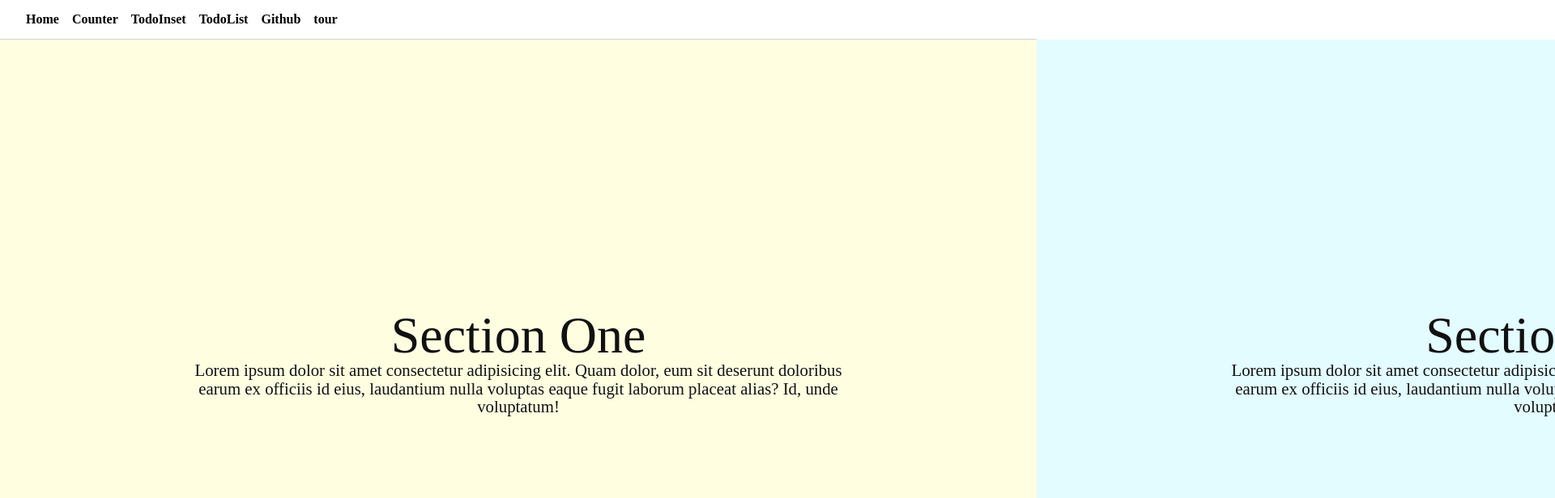
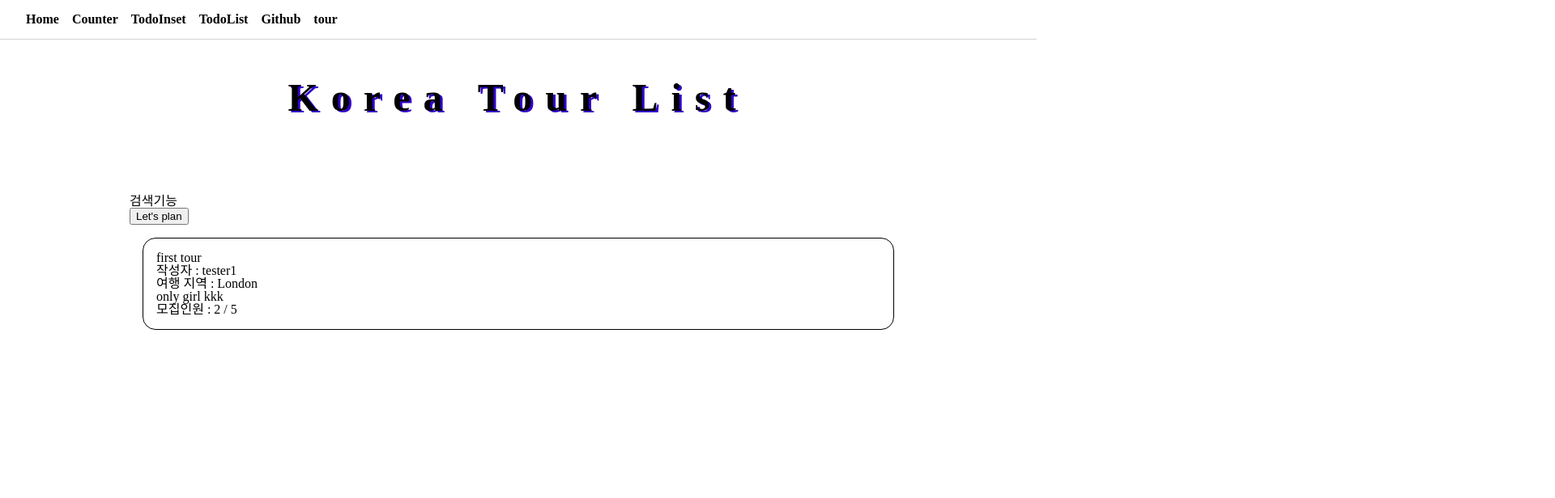
Before and after one commit to qkrwlgh91/ts-redux-practice, a React (Create React App) app: page /tour in a window 1280 px wide. Before the commit this address led to /. Shown: the top 616 px of the page at 81% size, 1920 px wide, since content can reach past the window. Built offline with nearby package versions, Linux system fonts and the light colour scheme; what typesafe-actions would draw is missing.

Commit message:
tour page set up

```diff
--- a/package.json
+++ b/package.json
@@ -15,6 +15,7 @@
     "axios": "^0.21.0",
     "react": "^17.0.1",
     "react-dom": "^17.0.1",
+    "react-horizontal-scrolling-menu": "^0.7.8",
     "react-redux": "^7.2.2",
     "react-router-dom": "^5.2.0",
     "react-scripts": "4.0.0",
--- a/src/App.tsx
+++ b/src/App.tsx
@@ -8,6 +8,8 @@ import TodoList from './components/TodoList';
 import GithubProfileLoader from './containers/GithubProfileLoader';
 import Tour from './components/Tour';
 import Header from './components/nav/Header';
+import TourPlan from './components/tour/TourPlan';
+import TourList from './components/tour/TourList';
 
 
 function App() {
@@ -21,7 +23,9 @@ function App() {
         <Route exact={true} path="/todo-insert" component={TodoInset} />
         <Route exact={true} path="/todo-list" component={TodoList} />
         <Route exact={true} path="/git-info" component={GithubProfileLoader} />
-        <Route exact={true} path="/tour-plan" component={Tour} />
+        <Route exact={true} path="/tour" component={Tour} />
+        <Route exact={true} path="/tour-plan" component={TourPlan} />
+        <Route exact={true} path="/tour-list" component={TourList} />
         {/* not fount */}
         <Route component={() => <Redirect to="/" />} />
       </Switch>
--- a/src/components/Home.tsx
+++ b/src/components/Home.tsx
@@ -1,11 +1,11 @@
-import React from 'react';
+import React, {Component} from 'react';
 
 
 function Home() {
     return (
         <div className="container">
             <section>
-                <div className="content" data-0="transform:translateX(0%);" data-1000="transform:translateX(-400%);">
+                <div className="content">
                     <h2>Section One</h2>
                     <p>Lorem ipsum dolor sit amet consectetur adipisicing elit. Quam dolor, eum sit deserunt doloribus earum ex officiis id eius, laudantium nulla voluptas eaque fugit laborum placeat alias? Id, unde voluptatum!</p>
                     </div>
--- a/src/components/Tour.tsx
+++ b/src/components/Tour.tsx
@@ -1,9 +1,57 @@
-import React from 'react';
+import React, {useState, useEffect} from 'react';
+import {Link} from 'react-router-dom';
 
 function Tour() {
+
+    type TourList = {
+        id: number,
+        name: string,
+        title: string,
+        location: string,
+        people: number,
+        gather: number,
+        detail: string
+    };
+
+    const [tourList, setTourList] = useState<TourList>(
+        {
+            id: 1,
+            name: 'tester1',
+            title: 'first tour',
+            location: 'London',
+            people: 5,
+            gather: 2,
+            detail: 'only girl kkk'
+        }
+    )
+
     return (
         <section>
-            투어페이지 입니다.
+            <header className="tour">
+                <div className="tour__header">Korea Tour List</div>
+
+            </header>
+            <article className="tour__article" >
+                검색기능
+                <div>
+                    <button>
+                        <Link to="/tour-plan">
+                            Let's plan
+                        </Link>
+                    </button>
+                </div>
+                <div className="tour__article--list" >
+                    <Link to="/tour-list">
+                        <ul>
+                            <li>{tourList.title}</li>
+                            <li>작성자 : {tourList.name}</li>
+                            <li>여행 지역 : {tourList.location}</li>
+                            <li>{tourList.detail}</li>
+                            <li>모집인원 : {tourList.gather} / {tourList.people}</li>
+                        </ul>
+                    </Link>
+                </div>
+            </article>
         </section>
     )
 }
--- a/src/components/nav/Header.tsx
+++ b/src/components/nav/Header.tsx
@@ -21,7 +21,7 @@ function Header() {
                     <Link to="/git-info">Github</Link>
                 </li>
                 <li>
-                    <Link to="/tour-plan">tour</Link>
+                    <Link to="/tour">tour</Link>
                 </li>
             </ul>
         </header>
--- /dev/null
+++ b/src/components/tour/TourList.tsx
@@ -0,0 +1,11 @@
+import React from 'react';
+
+function TourList() {
+    return (
+        <div>
+            리스트
+        </div>
+    )
+}
+
+export default TourList;
--- /dev/null
+++ b/src/components/tour/TourPlan.tsx
@@ -0,0 +1,11 @@
+import React from 'react';
+
+function TourPlan() {
+    return (
+        <div>
+            tour plan
+        </div>
+    )
+}
+
+export default TourPlan;
--- a/src/scss/import/home/_home.scss
+++ b/src/scss/import/home/_home.scss
@@ -4,14 +4,19 @@
     left: 0;
     width: 100%;
     display: flex;
+    scroll-behavior: smooth;
+    overflow-x: scroll;
+    scroll-snap-type: x mandatory;
     section {
-        min-width: 100%;
+        min-width: 80%;
+        margin-right: 10%;
         height: auto;
         display: flex;
         justify-content: center;
         align-items: center;
-        height: 100vh;
+        height: 80vh;
         background: #fffee1;
+        scroll-snap-align: start;
         &:nth-child(2) {
             background: #e2fcff;
         }
--- /dev/null
+++ b/src/scss/import/tour/_tourMain.scss
@@ -0,0 +1,21 @@
+.tour {
+    position: relative;
+    border-bottom: none;
+    text-align: center;
+    &__header {
+        font-size: 3rem;
+        font-weight: 800;
+        letter-spacing: 1rem;
+        text-shadow: 3px 2px #3300cc;
+        margin: 2rem 0 5rem 0;
+    }
+    &__article {
+        margin: 0 10rem;
+        &--list {
+            border: 1px solid black;
+            border-radius: 1rem;
+            margin: 1rem;
+            padding: 1rem;
+        }
+    }
+}
--- a/src/scss/tsprac.scss
+++ b/src/scss/tsprac.scss
@@ -3,3 +3,7 @@
 @import "common/mixsins";
 @import "import/nav/header";
 @import "import/home/home";
+
+
+// tour
+@import "import/tour/tourMain";
```
Also changed, not shown: 2 other files (tests, documents, lock files or other folders).
